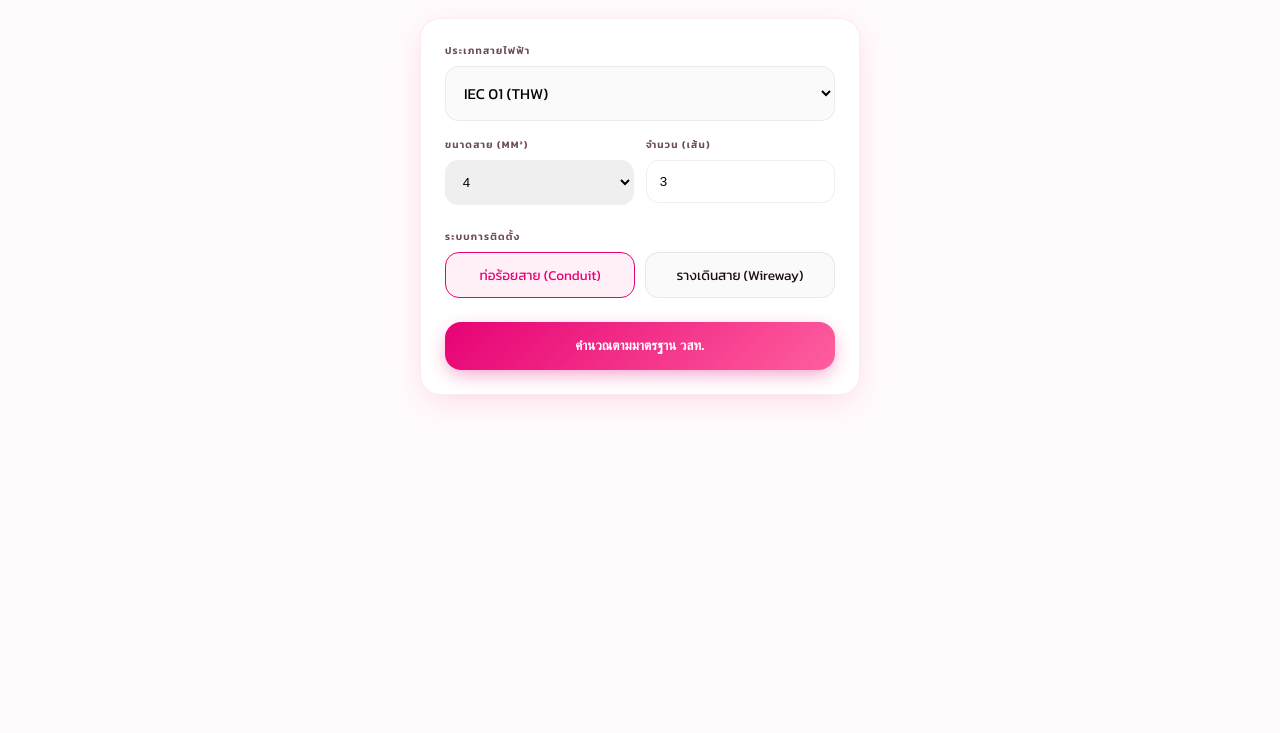
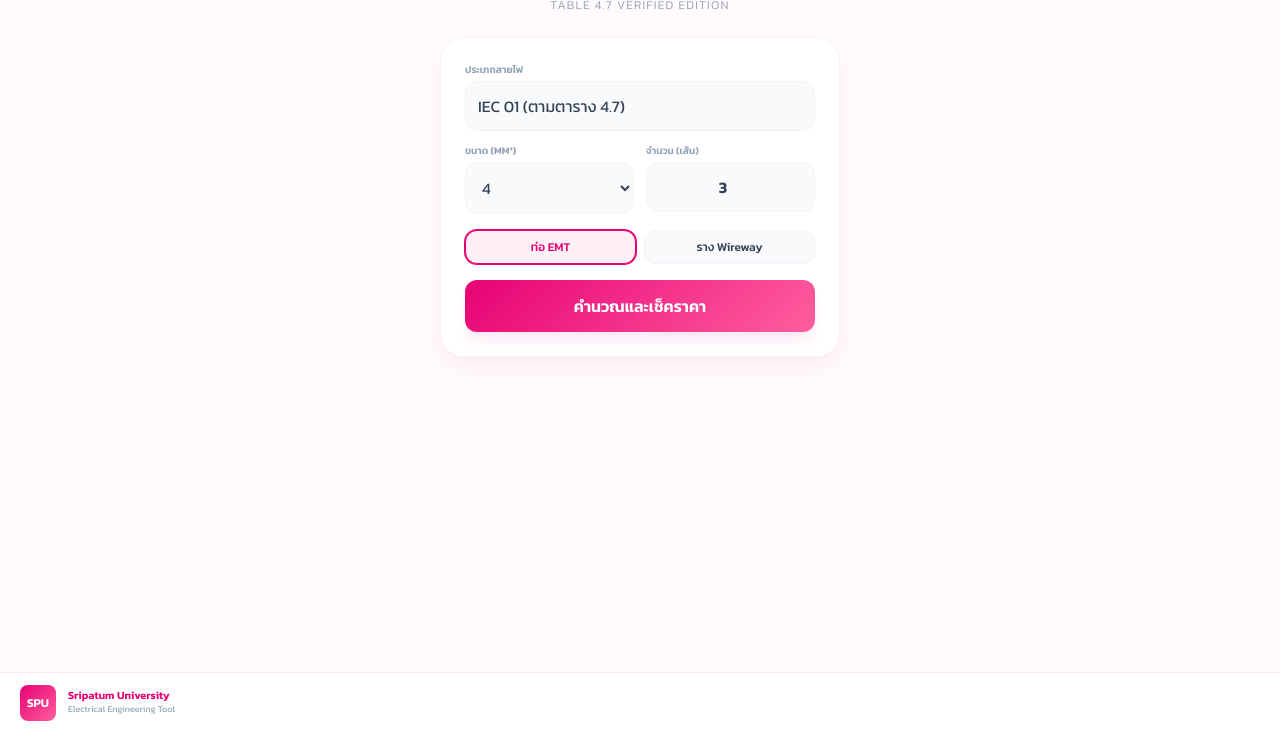
Before and after one commit to OHMMAN0017/Cable-Management-Designer, a plain HTML site: page index.html in a window 1280 px wide. Shown: the part 67-800 px from the top of the page. Drawn offline with nearby package versions, Linux system fonts and the light colour scheme.

Commit message:
Update index.html

```diff
--- a/index.html
+++ b/index.html
@@ -3,232 +3,202 @@
 <head>
     <meta charset="UTF-8">
     <meta name="viewport" content="width=device-width, initial-scale=1.0, maximum-scale=1.0, user-scalable=no">
-    <title>SPU Cable Calc Pro V2.1</title>
-    <link href="https://fonts.googleapis.com/css2?family=Kanit:wght@300;400;500;600;700&family=Space+Mono:wght@400;700&display=swap" rel="stylesheet">
+    <title>SPU Cable Calc & Price Comparison (V4.7 Table Updated)</title>
+    <script src="https://cdn.tailwindcss.com"></script>
+    <link href="https://fonts.googleapis.com/css2?family=Kanit:wght@300;400;500;600&display=swap" rel="stylesheet">
     <style>
-        /* (Style คงเดิมจากของเดิม แต่ปรับสีสถานะให้ชัดเจนขึ้น) */
-        *, *::before, *::after { box-sizing: border-box; margin: 0; padding: 0; }
-        :root {
-            --spu: #e70274; --spu-dark: #b8005c; --spu-light: #ff5e9e; --spu-pale: #fff0f7;
-            --ink: #1a0a12; --ink-soft: #6b4a5a; --surface: #fffafb; --card: #ffffff;
-            --border: rgba(231, 2, 116, 0.08); --shadow: 0 8px 32px -8px rgba(231, 2, 116, 0.18); --radius: 1.25rem;
-        }
-        body { font-family: 'Kanit', sans-serif; background: var(--surface); color: var(--ink); min-height: 100vh; position: relative; }
-        .header { background: rgba(255, 255, 255, 0.8); border-bottom: 1px solid var(--border); padding: 0 1.5rem; position: sticky; top: 0; z-index: 100; backdrop-filter: blur(12px); }
-        .header-inner { max-width: 480px; margin: 0 auto; display: flex; align-items: center; justify-content: space-between; height: 60px; }
-        .logo { display: flex; align-items: center; gap: 10px; }
-        .logo-badge { width: 36px; height: 36px; background: linear-gradient(135deg, var(--spu) 0%, var(--spu-light) 100%); border-radius: 10px; display: flex; align-items: center; justify-content: center; font-family: 'Space Mono', monospace; font-size: 11px; color: white; font-weight: 700; }
-        .logo-text strong { display: block; font-size: 12px; color: var(--spu); font-weight: 700; }
-        .logo-text span { font-size: 9px; color: var(--ink-soft); font-weight: 300; }
-        .main { max-width: 480px; margin: 0 auto; padding: 1.5rem 1.25rem 7rem; }
-        .card { background: var(--card); border-radius: var(--radius); border: 1px solid var(--border); box-shadow: var(--shadow); overflow: hidden; padding: 1.5rem; margin-bottom: 1rem; }
-        .lbl { display: block; font-size: 10px; font-weight: 600; color: var(--ink-soft); letter-spacing: 0.12em; text-transform: uppercase; margin-bottom: 0.5rem; }
-        .input-wrap select, .input-wrap input { width: 100%; background: #fafafa; border: 1.5px solid rgba(0,0,0,0.06); border-radius: 0.875rem; padding: 0.875rem; font-family: 'Kanit', sans-serif; font-size: 0.95rem; outline: none; }
-        .grid2 { display: grid; grid-template-columns: 1fr 1fr; gap: 0.75rem; margin-top: 1rem; }
-        .radio-grid { display: grid; grid-template-columns: 1fr 1fr; gap: 0.6rem; margin-top: 0.5rem; }
-        .radio-option input { display: none; }
-        .radio-face { display: flex; align-items: center; justify-content: center; padding: 0.75rem; border-radius: 0.875rem; border: 1.5px solid rgba(0,0,0,0.07); background: #fafafa; font-size: 0.85rem; cursor: pointer; }
-        .radio-option input:checked + .radio-face { border-color: var(--spu); background: var(--spu-pale); color: var(--spu); }
-        .btn-calc { width: 100%; background: linear-gradient(135deg, var(--spu) 0%, var(--spu-light) 100%); color: white; border: none; border-radius: 1rem; padding: 1rem; font-weight: 600; margin-top: 1.5rem; box-shadow: 0 6px 20px -4px rgba(231,2,116,0.45); }
-        .result-hero { background: linear-gradient(135deg, var(--spu) 0%, #ff4d9b 100%); border-radius: var(--radius); padding: 1.5rem; color: white; margin-top: 1rem; display: none; }
-        .result-hero.show { display: block; }
-        .size-chips { display: flex; flex-wrap: wrap; gap: 0.5rem; margin-top: 1rem; }
-        .size-chip { padding: 0.5rem 0.8rem; border-radius: 0.75rem; border: 1.5px solid var(--border); background: white; font-size: 0.8rem; }
-        .size-chip.recommended { border-color: var(--spu); background: var(--spu-pale); color: var(--spu); font-weight: bold; }
-        .status-pill { padding: 2px 8px; border-radius: 99px; font-size: 10px; }
-        .status-ok { background: #d1fae5; color: #065f46; }
-        .status-tight { background: #fee2e2; color: #991b1b; }
-        .modal-overlay { display: none; position: fixed; inset: 0; background: rgba(0,0,0,0.6); backdrop-filter: blur(8px); z-index: 200; align-items: flex-end; }
-        .modal-overlay.open { display: flex; }
-        .modal-sheet { width: 100%; max-width: 480px; margin: 0 auto; background: white; border-radius: 1.75rem 1.75rem 0 0; padding: 1.5rem; }
-        .compare-table { width: 100%; border-collapse: collapse; margin-top: 1rem; font-size: 0.85rem; }
-        .compare-table th, .compare-table td { padding: 0.8rem; border-bottom: 1px solid #eee; text-align: left; }
+        body { font-family: 'Kanit', sans-serif; background-color: #fffafb; -webkit-tap-highlight-color: transparent; }
+        .card { background: white; border-radius: 1.5rem; box-shadow: 0 10px 25px -5px rgba(231, 2, 116, 0.08); border: 1px solid rgba(231, 2, 116, 0.05); }
+        .spu-gradient { background: linear-gradient(135deg, #e70274 0%, #ff5e9e 100%); }
+        .spu-text { color: #e70274; }
+        .install-radio:checked + div { border-color: #e70274; background-color: #fff0f6; color: #e70274; box-shadow: 0 0 0 1px #e70274; }
+        .selected-size-card { border: 2px solid #e70274 !important; background-color: #fff0f6 !important; }
+        .footer-fixed { position: fixed; bottom: 0; left: 0; width: 100%; padding: 12px 20px; background: rgba(255, 255, 255, 0.9); backdrop-filter: blur(10px); border-top: 1px solid rgba(231, 2, 116, 0.1); display: flex; align-items: center; z-index: 50; }
     </style>
 </head>
-<body>
+<body class="antialiased text-slate-700 pb-24">
+    <div class="max-w-md mx-auto px-6 pt-8">
+        <div class="text-center mb-6">
+            <h1 class="text-2xl font-bold spu-text tracking-tight">Cable Containment Pro</h1>
+            <p class="text-slate-400 text-xs font-light uppercase tracking-widest">Table 4.7 Verified Edition</p>
+        </div>
 
-<header class="header">
-    <div class="header-inner">
-        <div class="logo">
-            <div class="logo-badge">SPU</div>
-            <div class="logo-text"><strong>Cable Calc Pro</strong><span>Faculty of Engineering</span></div>
-        </div>
-        <div class="version-badge" style="background:var(--spu-pale); font-size:10px; padding:2px 8px; border-radius:10px; color:var(--spu)">V2.1</div>
-    </div>
-</header>
-
-<main class="main">
-    <div class="card">
-        <label class="lbl">ประเภทสายไฟฟ้า</label>
-        <div class="input-wrap">
-            <select id="cableType" onchange="updateSizes()">
-                <option value="iec01">IEC 01 (THW)</option>
+        <div class="card p-6 mb-6">
+            <div class="space-y-4">
+                <div class="grid grid-cols-2 gap-3">
+                    <div class="col-span-2">
+                        <label class="block text-[10px] font-bold text-slate-400 uppercase mb-1">ประเภทสายไฟ</label>
+                        <select id="cableType" class="w-full rounded-xl border-slate-100 bg-slate-50 p-3 border appearance-none outline-none focus:ring-2 focus:ring-pink-500">
+                            <option value="iec01">IEC 01 (ตามตาราง 4.7)</option>
                             <option value="nyy1c">NYY 1/C</option>
                             <option value="xlpe1c">XLPE 1/C</option>
                         </select>
                     </div>
-
-        <div class="grid2">
                     <div>
-                <label class="lbl">ขนาดสาย (mm²)</label>
-                <select id="cableSize" class="input-wrap" style="width:100%; padding:0.8rem; border-radius:0.8rem; border:1.5px solid #eee"></select>
+                        <label class="block text-[10px] font-bold text-slate-400 uppercase mb-1">ขนาด (mm²)</label>
+                        <select id="cableSize" class="w-full rounded-xl border-slate-100 bg-slate-50 p-3 border outline-none"></select>
                     </div>
                     <div>
-                <label class="lbl">จำนวน (เส้น)</label>
-                <input type="number" id="cableQty" value="3" min="1" class="input-wrap" style="width:100%; padding:0.8rem; border-radius:0.8rem; border:1.5px solid #eee">
+                        <label class="block text-[10px] font-bold text-slate-400 uppercase mb-1">จำนวน (เส้น)</label>
+                        <input type="number" id="cableQty" value="3" class="w-full rounded-xl border-slate-100 bg-slate-50 p-3 border text-center font-bold">
                     </div>
                 </div>
 
-        <div style="margin-top:1.5rem">
-            <label class="lbl">ระบบการติดตั้ง</label>
-            <div class="radio-grid">
-                <label class="radio-option">
-                    <input type="radio" name="installType" value="conduit" checked>
-                    <div class="radio-face">ท่อร้อยสาย (Conduit)</div>
+                <div class="grid grid-cols-2 gap-2">
+                    <label class="cursor-pointer">
+                        <input type="radio" name="installType" value="conduit" checked class="hidden install-radio">
+                        <div class="text-center p-2 rounded-xl border border-slate-100 bg-slate-50 text-xs font-medium transition-all">ท่อ EMT</div>
                     </label>
-                <label class="radio-option">
-                    <input type="radio" name="installType" value="wireway">
-                    <div class="radio-face">รางเดินสาย (Wireway)</div>
+                    <label class="cursor-pointer">
+                        <input type="radio" name="installType" value="wireway" class="hidden install-radio">
+                        <div class="text-center p-2 rounded-xl border border-slate-100 bg-slate-50 text-xs font-medium transition-all">ราง Wireway</div>
                     </label>
+                </div>
+
+                <button onclick="calculate()" class="w-full spu-gradient text-white py-3.5 rounded-xl font-bold shadow-lg shadow-pink-100 active:scale-95 transition-all">
+                    คำนวณและเช็คราคา
+                </button>
             </div>
         </div>
 
-        <button class="btn-calc" onclick="calculate()">คำนวณตามมาตรฐาน วสท.</button>
+        <div id="resultArea" class="hidden space-y-4">
+            <div class="card p-5 spu-gradient text-white">
+                <p class="text-[10px] uppercase tracking-widest opacity-80 mb-1">ขนาดที่เหมาะสมที่สุด (Best Value)</p>
+                <div class="flex justify-between items-end">
+                    <h2 id="recSize" class="text-3xl font-bold">-</h2>
+                    <div class="text-right">
+                        <p class="text-[10px] opacity-80">ราคาประมาณการ</p>
+                        <p id="recPrice" class="text-xl font-bold">฿0</p>
+                    </div>
+                </div>
             </div>
 
-    <div id="resultArea" class="result-hero">
-        <div style="font-size:10px; opacity:0.8">แนะนำขนาดที่เหมาะสม</div>
-        <div id="recSize" style="font-size:2rem; font-weight:700">—</div>
-        <div id="recSub" style="font-size:0.85rem; margin-top:0.5rem"></div>
-        <div style="margin-top:1rem; height:6px; background:rgba(255,255,255,0.2); border-radius:10px">
-            <div id="fillBar" style="height:100%; background:white; border-radius:10px; width:0%; transition:0.5s"></div>
+            <div class="card overflow-hidden">
+                <div class="bg-slate-50 p-3 border-b border-slate-100">
+                    <h3 class="text-xs font-bold text-slate-500 uppercase tracking-wider">ตัวเลือกอื่นๆ และการเปรียบเทียบ</h3>
                 </div>
-        <div id="fillLabel" style="font-size:10px; margin-top:5px; text-align:right">0%</div>
+                <div id="comparisonList" class="divide-y divide-slate-50"></div>
             </div>
 
-    <div id="chipContainer" style="display:none; margin-top:1rem" class="card">
-        <label class="lbl">ขนาดอื่นๆ เพื่อเปรียบเทียบ</label>
-        <div id="sizeChips" class="size-chips"></div>
+            <div class="p-4 bg-blue-50 rounded-2xl border border-blue-100 flex gap-3">
+                <div class="text-blue-500 pt-1">
+                    <svg width="18" height="18" fill="currentColor" viewBox="0 0 20 20"><path d="M18 10a8 8 0 11-16 0 8 8 0 0116 0zm-7-4a1 1 0 11-2 0 1 1 0 012 0zM9 9a1 1 0 000 2v3a1 1 0 001 1h1a1 1 0 100-2v-3a1 1 0 00-1-1H9z"></path></svg>
                 </div>
-</main>
+                <div>
+                    <p class="text-[11px] text-blue-800 leading-relaxed">
+                        <b>ข้อมูลอ้างอิง:</b> ตารางที่ 4.7 จำนวนสายสูงสุดในรางเดินสาย (20% Fill Factor) และราคาวัสดุอ้างอิง ณ ปี 2026
+                    </p>
+                </div>
+            </div>
+        </div>
+    </div>
 
-<div class="modal-overlay" id="compareModal" onclick="closeModal(event)">
-    <div class="modal-sheet">
-        <h3 id="modalTitle">รายละเอียดการคำนวณ</h3>
-        <p id="modalSub" style="font-size:0.8rem; color:var(--ink-soft); margin-bottom:1rem"></p>
-        <table class="compare-table">
-            <thead><tr><th>ขนาด</th><th>ใช้งานจริง</th><th>สถานะ</th></tr></thead>
-            <tbody id="compareBody"></tbody>
-        </table>
-        <div style="margin-top:1rem; font-size:0.75rem; color:var(--spu); background:var(--spu-pale); padding:10px; border-radius:10px">
-            * เกณฑ์สูงสุด: 1 เส้น=53%, 2 เส้น=31%, 3+ เส้น=40% (ท่อ) / 20% (ราง)
+    <div class="footer-fixed">
+        <div class="flex items-center gap-3">
+            <div class="w-9 h-9 spu-bg rounded-lg flex items-center justify-center text-white font-black text-xs spu-gradient">SPU</div>
+            <div>
+                <p class="text-[11px] font-bold spu-text leading-tight">Sripatum University</p>
+                <p class="text-[9px] text-slate-400">Electrical Engineering Tool</p>
             </div>
         </div>
     </div>
 
     <script>
+        // อัปเดตขนาดสายตามตาราง 4.7 ในรูปภาพ (mm2)
         const cableData = {
-        iec01:  { "1.5":8.5, "2.5":12.5, "4":16.6, "6":21.2, "10":35.2, "16":47.7, "25":73.8, "35":93.9, "50":129, "70":167, "95":230, "120":278, "150":343 },
-        nyy1c:  { "1":60.8, "1.5":66.5, "2.5":75.4, "4":86.6, "6":95, "10":113, "16":133, "25":165, "35":201, "50":227, "70":284, "95":363, "120":416 },
-        xlpe1c: { "1.5":33.1, "2.5":38.4, "4":44.1, "6":50.2, "10":56.7, "16":70.8, "25":104, "35":123, "50":154, "70":189, "95":241 }
+            iec01: {
+                "1.0": 7.1, "1.5": 8.5, "2.5": 12.5, "4": 16.6, "6": 21.2,
+                "10": 35.2, "16": 47.7, "25": 73.8, "35": 93.9, "50": 129,
+                "70": 167, "95": 230, "120": 278, "150": 343, "185": 430,
+                "240": 560, "300": 700, "400": 935, "500": 1180
+            },
+            nyy1c: { "1.5": 66.5, "2.5": 75.4, "4": 86.6, "6": 95, "10": 113, "16": 133 },
+            xlpe1c: { "1.5": 33.1, "2.5": 38.4, "4": 44.1, "6": 50.2, "10": 56.7, "16": 70.8 }
         };
 
-    // Conduit Area (Area หน้าตัดท่อเต็ม 100%)
         const conduitData = [
-        {name:'1/2"', area:191}, {name:'3/4"', area:314}, {name:'1"', area:491},
-        {name:'1¼"', area:804}, {name:'1½"', area:1257}, {name:'2"', area:1963},
-        {name:'2½"', area:3318}, {name:'3"', area:5027}
+            { name: "1/2\"", area40: 71, price: 145 },
+            { name: "3/4\"", area40: 126, price: 195 },
+            { name: "1\"", area40: 196, price: 290 },
+            { name: "1 1/4\"", area40: 322, price: 420 },
+            { name: "1 1/2\"", area40: 503, price: 550 },
+            { name: "2\"", area40: 785, price: 780 }
         ];
 
-    // Wireway (กว้าง x สูง = Area เต็ม 100%)
+        // อัปเดตขนาดรางเดินสายตามหัวตารางในรูปภาพ
         const wirewayData = [
-        {name:"50×75", w:50, h:75}, {name:"50×100", w:50, h:100},
-        {name:"75×100", w:75, h:100}, {name:"100×100", w:100, h:100},
-        {name:"100×150", w:100, h:150}, {name:"150×150", w:150, h:150}
-    ].map(item => ({...item, area: item.w * item.h}));
+            { name: "50x75", area20: 750, price: 380 },
+            { name: "50x100", area20: 1000, price: 450 },
+            { name: "75x100", area20: 1500, price: 580 },
+            { name: "100x100", area20: 2000, price: 720 },
+            { name: "100x150", area20: 3000, price: 950 },
+            { name: "100x200", area20: 4000, price: 1250 },
+            { name: "100x250", area20: 5000, price: 1550 },
+            { name: "100x300", area20: 6000, price: 1850 },
+            { name: "150x300", area20: 9000, price: 2400 }
+        ];
 
         function updateSizes() {
             const type = document.getElementById('cableType').value;
-        const sel = document.getElementById('cableSize'); sel.innerHTML = '';
-        Object.keys(cableData[type]).forEach(s => sel.add(new Option(s, s)));
+            const sizeSelect = document.getElementById('cableSize');
+            sizeSelect.innerHTML = '';
+            Object.keys(cableData[type]).forEach(size => {
+                let opt = document.createElement('option');
+                opt.value = size; opt.innerHTML = size;
+                sizeSelect.appendChild(opt);
+            });
         }
+
+        document.getElementById('cableType').onchange = updateSizes;
         updateSizes();
-
-    let lastCalc = null;
 
         function calculate() {
             const type = document.getElementById('cableType').value;
             const size = document.getElementById('cableSize').value;
-        const qty = parseInt(document.getElementById('cableQty').value) || 1;
-        const install = document.querySelector('input[name="installType"]:checked').value;
+            const qty = parseInt(document.getElementById('cableQty').value) || 0;
+            const installType = document.querySelector('input[name="installType"]:checked').value;
 
-        // พื้นที่หน้าตัดสายไฟรวม
             const totalCableArea = cableData[type][size] * qty;
+            const masterList = installType === 'conduit' ? conduitData : wirewayData;
+            const limitField = installType === 'conduit' ? 'area40' : 'area20';
 
-        // กำหนด Fill Factor ตามจำนวนเส้น (มาตรฐาน วสท.)
-        let maxLimit;
-        if (install === 'conduit') {
-            if (qty === 1) maxLimit = 0.53;
-            else if (qty === 2) maxLimit = 0.31;
-            else maxLimit = 0.40;
+            const possibleOptions = masterList.filter(item => item[limitField] >= totalCableArea);
+
+            const resArea = document.getElementById('resultArea');
+            resArea.classList.remove('hidden');
+
+            if (possibleOptions.length > 0) {
+                const best = possibleOptions[0];
+                document.getElementById('recSize').innerText = (installType === 'conduit' ? "ท่อ " : "ราง ") + best.name;
+                document.getElementById('recPrice').innerText = "฿" + best.price.toLocaleString();
+                renderComparison(possibleOptions, totalCableArea, limitField);
             } else {
-            // รางเดินสาย ปกติคิดที่ 20% (เว้นแต่สายเส้นเดียวขนาดใหญ่พิเศษ แต่ทั่วไปใช้เกณฑ์ 20%)
-            maxLimit = 0.20;
-            if (qty === 1) maxLimit = 0.53; // กรณีเส้นเดียว
+                document.getElementById('recSize').innerText = "เกินขนาดมาตรฐาน";
+                document.getElementById('recPrice').innerText = "฿-";
+                document.getElementById('comparisonList').innerHTML = '<p class="p-4 text-center text-red-500">พื้นที่รวมสายไฟเกินความจุของรางขนาดใหญ่ที่สุด</p>';
+            }
         }
 
-        const dataset = install === 'conduit' ? conduitData : wirewayData;
-
-        const allOptions = dataset.map(item => {
-            const usedPct = (totalCableArea / item.area) * 100;
-            return {
-                ...item,
-                usedPct: usedPct.toFixed(1),
-                limit: (maxLimit * 100).toFixed(0),
-                fits: (totalCableArea / item.area) <= maxLimit
-            };
-        });
-
-        const recommended = allOptions.find(o => o.fits) || allOptions[allOptions.length-1];
-
-        lastCalc = { totalCableArea, qty, install, allOptions, recommended, maxLimit };
-
-        // Render
-        document.getElementById('resultArea').classList.add('show');
-        document.getElementById('chipContainer').style.display = 'block';
-        document.getElementById('recSize').textContent = (install === 'conduit' ? 'ท่อ ' : 'ราง ') + recommended.name;
-        document.getElementById('recSub').innerHTML = `พื้นที่สายรวม: ${totalCableArea.toFixed(1)} mm²<br>ใช้ไป ${recommended.usedPct}% (เกณฑ์สูงสุด ${maxLimit*100}%)`;
-        document.getElementById('fillBar').style.width = Math.min((recommended.usedPct / (maxLimit*100)) * 100, 100) + '%';
-        document.getElementById('fillLabel').textContent = recommended.usedPct + '%';
-
-        const chips = document.getElementById('sizeChips');
-        chips.innerHTML = '';
-        allOptions.forEach((opt, idx) => {
-            const btn = document.createElement('button');
-            btn.className = 'size-chip' + (opt === recommended ? ' recommended' : '');
-            btn.textContent = opt.name;
-            btn.onclick = () => showDetail(idx);
-            chips.appendChild(btn);
+        function renderComparison(options, cableArea, limitField) {
+            const list = document.getElementById('comparisonList');
+            list.innerHTML = '';
+            options.forEach((item, index) => {
+                const fillRate = ((cableArea / item[limitField]) * 100).toFixed(1);
+                const div = document.createElement('div');
+                div.className = `p-4 flex items-center justify-between cursor-pointer transition-all hover:bg-slate-50 ${index === 0 ? 'selected-size-card' : ''}`;
+                div.innerHTML = `
+                    <div class="flex flex-col">
+                        <span class="text-sm font-bold text-slate-800">${item.name}</span>
+                        <span class="text-[10px] text-slate-500 italic">พื้นที่ใช้งานจริง: ${fillRate}% ของเกณฑ์มาตรฐาน</span>
+                    </div>
+                    <div class="text-right">
+                        <p class="text-sm font-bold spu-text">฿${item.price.toLocaleString()}</p>
+                        <p class="text-[9px] text-slate-400">${index === 0 ? 'ขนาดที่ประหยัดที่สุด' : 'ส่วนต่าง +฿' + (item.price - options[0].price).toLocaleString()}</p>
+                    </div>
+                `;
+                list.appendChild(div);
             });
         }
-
-    function showDetail(idx) {
-        const c = lastCalc;
-        const opt = c.allOptions[idx];
-        document.getElementById('modalSub').textContent = `พื้นที่สายไฟ ${c.totalCableArea.toFixed(1)} mm² / พื้นที่หน้าตัดอุปกรณ์เต็ม ${opt.area} mm²`;
-
-        const tbody = document.getElementById('compareBody');
-        tbody.innerHTML = c.allOptions.map(o => `
-            <tr style="${o === opt ? 'background:var(--spu-pale)' : ''}">
-                <td>${o.name}</td>
-                <td>${o.usedPct}%</td>
-                <td><span class="status-pill ${o.fits ? 'status-ok' : 'status-tight'}">${o.fits ? 'ผ่าน' : 'ไม่ผ่าน'}</span></td>
-            </tr>
-        `).join('');
-        document.getElementById('compareModal').classList.add('open');
-    }
-
-    function closeModal(e) { if(e.target.id === 'compareModal') e.target.classList.remove('open'); }
     </script>
 </body>
 </html>
```
Lines whose indentation alone changed are shown as unchanged.
